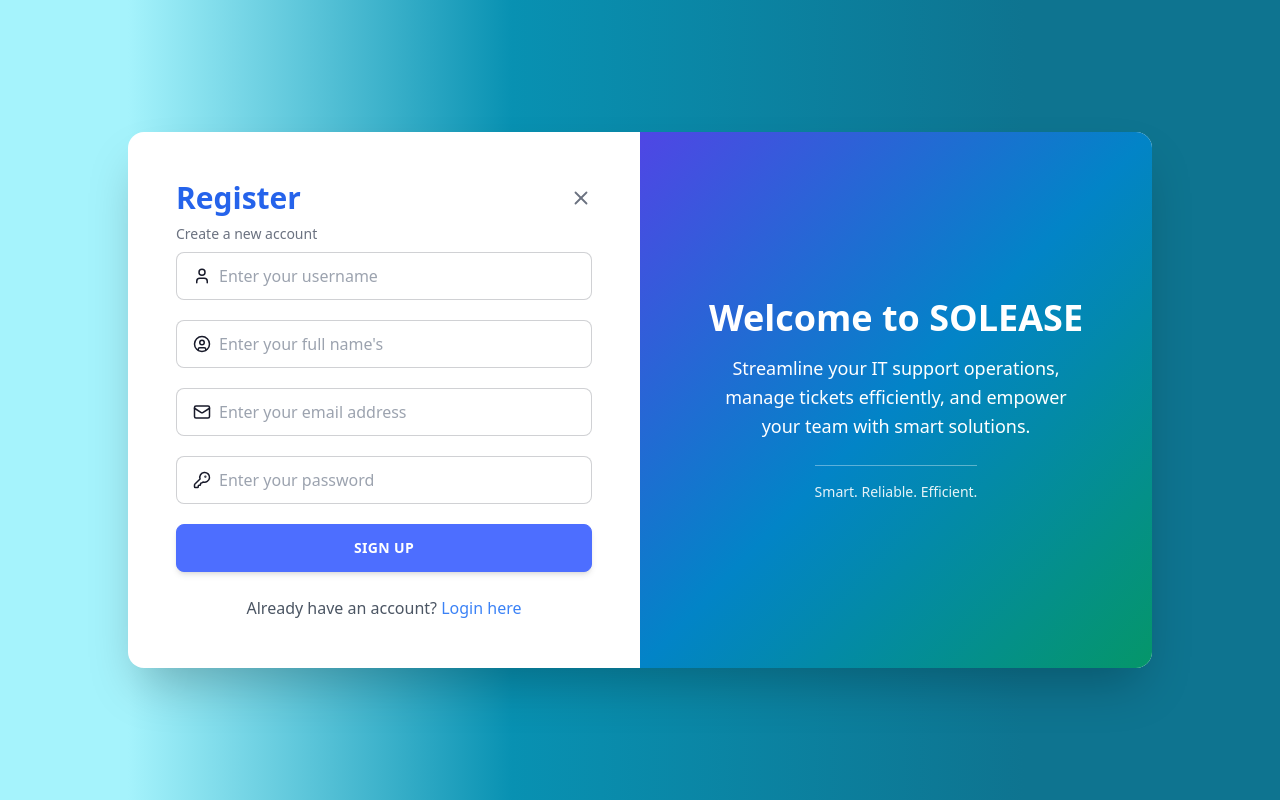
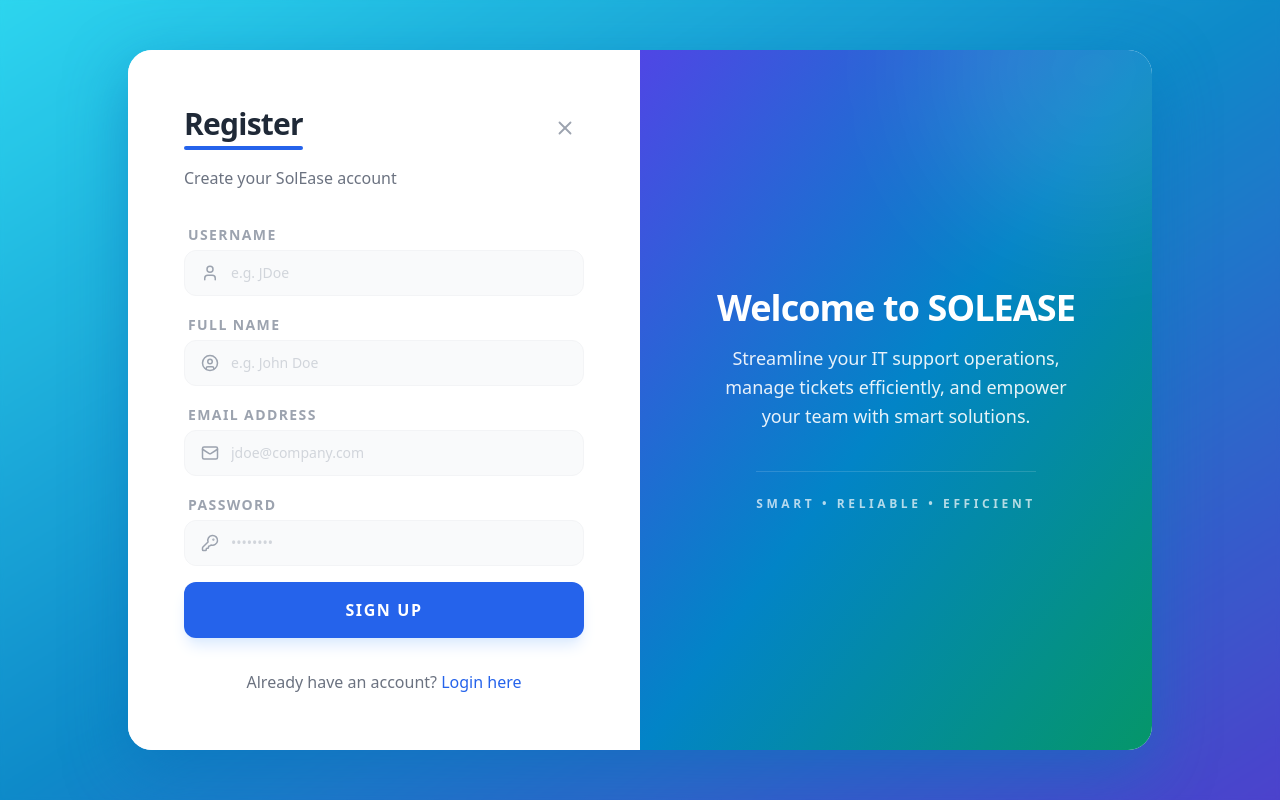
Before and after one commit to JAM3S11/solease, a React (Vite) app in the folder frontend/: page /signup in a window 1280 px wide. Built offline with nearby package versions, Linux system fonts and the light colour scheme; no server answers.

Commit message:
Updated Sign Up & Login

```diff
--- a/frontend/src/components/LoginForm.jsx
+++ b/frontend/src/components/LoginForm.jsx
@@ -30,6 +30,7 @@
         duration: 2000,
         style: {
           background: "#0093FF3D",
+          backdropFilter: "blur(10px)",
         },
         icon: "✔️"
       });
@@ -44,14 +45,14 @@
         case "Service Desk":
           navigate("/servicedesk-dashboard");
           break;
-        case "Manager":
-          navigate("/admin-dashboard");
-          break;
-        default:
-          navigate("/");
+        case "Manager": navigate("/admin-dashboard"); break;
+        default: navigate("/");
       }
 
-      setFormData({ username: "", password: "" });
+      setFormData({
+        username: "",
+        password: ""
+      });
     } catch (err) {
       const message = err.message;
       if (message.toLowerCase().includes("awaiting admin approval")) {
@@ -65,107 +66,131 @@
   };
 
   return (
-    <section className="min-h-screen flex items-center justify-center bg-gradient-to-r from-indigo-500 via-sky-500 to-emerald-500 px-4">
-      <div className="w-full max-w-5xl bg-white shadow-2xl rounded-2xl overflow-hidden grid grid-cols-1 md:grid-cols-2">
+    <section className="relative min-h-screen flex items-center justify-center bg-gradient-to-br from-indigo-600 via-sky-500 to-emerald-500 px-4">
+      <div className="absolute inset-0 bg-white/5 backdrop-blur-[2px]"></div>
+
+      <div className="relative w-full max-w-5xl bg-white shadow-[0_20px_50px_rgba(8,_112,_184,_0.7)] rounded-3xl overflow-hidden grid grid-cols-1 md:grid-cols-2">
         <motion.div
           initial={{ opacity: 0, x: -60 }}
           animate={{ opacity: 1, x: 0 }}
           transition={{ duration: 0.6, ease: "easeOut" }}
-          className="hidden md:flex flex-col justify-center items-center bg-gradient-to-br from-indigo-600 via-sky-600 to-emerald-600 text-white p-10"
+          className="hidden md:flex flex-col justify-center items-center bg-gradient-to-br from-indigo-600 via-blue-600 to-emerald-600 text-white p-12 relative overflow-hidden"
         >
-          <h1 className="text-4xl font-bold mb-4">Welcome to SOLEASE</h1>
-          <p className="text-lg text-center leading-relaxed max-w-sm">
+          <div className="absolute top-[-10%] left-[-10%] w-64 h-64 bg-white/10 rounded-full blur-3xl"></div>
+
+          <h1 className="text-4xl font-bold mb-4 tracking-tight">Welcome to SOLEASE</h1>
+          <p className="text-lg text-center leading-relaxed max-w-sm opacity-90">
             Streamline your IT support operations, manage tickets efficiently,
             and empower your team with smart solutions.
           </p>
-          <div className="mt-6 border-t border-white/40 pt-4 text-sm opacity-90">
-            <p>Smart. Reliable. Efficient.</p>
+          <div className="mt-10 border-t border-white/20 pt-6 text-sm font-medium tracking-widest uppercase opacity-70">
+            <p>Smart • Reliable • Efficient</p>
           </div>
         </motion.div>
+
+        {/* Form section */}
         <motion.div
           initial={{ opacity: 0, y: 40, scale: 0.95 }}
           animate={{ opacity: 1, y: 0, scale: 1 }}
           transition={{ duration: 0.6, ease: "easeOut" }}
-          className="flex flex-col justify-center p-8 sm:p-10 md:p-12"
+          className="flex flex-col justify-center p-10 md:p-14 bg-white"
         >
           {/* Header */}
-          <div className="flex items-center justify-between mb-6">
-            <h2 className="text-2xl md:text-3xl font-bold text-blue-600">
+          <div className="flex items-center justify-between mb-8">
+            <div>
+              <h2 className="text-3xl font-bold text-gray-800 tracking-tight">
                 Login
               </h2>
+              <div className="h-1 w-17 bg-blue-600 rounded-full mt-1"></div>
+            </div>
             <button
               onClick={() => navigate("/")}
-              className="text-gray-500 hover:text-blue-600 transition"
+              className="p-2 rounded-full hover:bg-gray-100 text-gray-400 hover:text-red-500 transition-colors"
             >
-              <X size={22} />
+              <X size={24} />
             </button>
           </div>
 
-          <p className="text-xs md:text-sm -mt-4 mb-2 text-gray-500">
-            Enter your credentials to access your account
+          <p className="text-base mb-8 text-gray-500 font-medium">
+            Enter your credentials to access the SolEase platform.
           </p>
 
-          <form className="space-y-5" onSubmit={handleLogin}>
-            <div className="form-control">
-              <label className="input input-bordered flex items-center gap-2 rounded-lg">
-                <User size={18} />
+          <form className="space-y-6" onSubmit={handleLogin}>
+            <div className="space-y-1">
+              <label className="text-[14px] font-bold text-gray-400 uppercase ml-1">Username</label>
+              <div className="flex items-center gap-3 px-4 py-3 bg-gray-50 border border-gray-100 rounded-xl focus-within:border-blue-500 focus-within:bg-white focus-within:ring-4 focus-within:ring-blue-50 transition-all">
+                <User size={20} className="text-gray-400" />
                 <input
                   type="text"
                   name="username"
                   value={formData.username}
                   onChange={handleChange}
-                  className="grow outline-none"
-                  placeholder="Enter your username"
+                  className="grow bg-transparent outline-none text-gray-700 placeholder:text-gray-300"
+                  placeholder="e.g. JDoe"
                   required
                 />
-              </label>
+              </div>
             </div>
 
-            <div className="form-control">
-              <label className="input input-bordered flex items-center gap-2 rounded-lg">
-                <KeyRound size={18} />
+            <div className="space-y-1">
+              <label className="text-[14px] font-bold text-gray-400 uppercase ml-1">Password</label>
+              <div className="flex items-center gap-3 px-4 py-3 bg-gray-50 border border-gray-100 rounded-xl focus-within:border-blue-500 focus-within:bg-white focus-within:ring-4 focus-within:ring-blue-50 transition-all">
+                <KeyRound size={20} className="text-gray-400" />
                 <input
                   type="password"
                   name="password"
                   value={formData.password}
                   onChange={handleChange}
-                  className="grow outline-none"
-                  placeholder="Enter your password"
+                  className="grow bg-transparent outline-none text-gray-700 placeholder:text-gray-300"
+                  placeholder="••••••••"
                   required
                 />
-              </label>
+              </div>
             </div>
 
+            <div className="flex justify-end">
               <Link
                 to={"/forgot-password"}
-              className="text-sm md:text-base hover:underline hover:text-blue-700"
+                className="text-[15px] font-medium text-blue-600 hover:text-blue-800 transition"
               >
                 Forgot Password?
               </Link>
+            </div>
 
             {error?.toLowerCase().includes("invalid credentials") && (
-              <p className="text-red-600 mt-2 font-semibold">{error}</p>
+              <motion.p initial={{ opacity: 0 }} animate={{ opacity: 1 }} className="text-red-500 text-[14px] font-medium text-center">
+                {error}
+              </motion.p>
             )}
 
             <button
               type="submit"
               disabled={isLoading}
-              className="w-full btn btn-primary text-white rounded-lg shadow-md uppercase tracking-wide hover:scale-[1.02] transition transform"
+              className="w-full py-4 bg-blue-600 text-white rounded-xl font-bold
+              shadow-lg shadow-blue-200 hover:bg-blue-700 hover:shadow-blue-300
+              active:scale-95 transition-all transform uppercase tracking-widest text-base"
             >
-              {isLoading ? "Authenticating..." : "Login"}
+              {isLoading ? (
+                <span className="flex items-center justify-center gap-2">
+                  <span className="w-4 h-4 border-2 border-white/30 border-t-white rounded-full animate-spin"></span>
+                  Authenticating
+                </span>
+              ) : "Sign In"}
             </button>
           </form>
 
           {/* Footer */}
-          <p className="text-sm md:text-base text-center text-gray-600 mt-6">
-            Don’t have an account?{" "}
-            <a
-              href="/signup"
-              className="text-blue-500 font-medium hover:underline"
+          <div className="mt-10 text-center">
+            <p className="text-gray-500 text-base">
+              New to the platform?{" "}
+              <Link
+                to="/signup"
+                className="text-blue-600 font-medium hover:underline"
               >
-              Signup here
-            </a>
+                Create an account
+              </Link>
             </p>
+          </div>
         </motion.div>
       </div>
     </section>
--- a/frontend/src/components/SignUpForm.jsx
+++ b/frontend/src/components/SignUpForm.jsx
@@ -1,5 +1,5 @@
 import React, { useState } from "react";
-import { useNavigate } from "react-router";
+import { useNavigate, Link } from "react-router";
 import { CircleUser, KeyRound, Mail, User, X, Loader } from "lucide-react";
 import { useAuthenticationStore } from "../store/authStore";
 import toast from "react-hot-toast";
@@ -7,10 +7,9 @@
 
 const SignUpForm = () => {
   const navigate = useNavigate();
-
   const { signup, error, isLoading } = useAuthenticationStore();
 
-  const [ formData, setFormData ] = useState({
+  const [formData, setFormData] = useState({
     username: "",
     name: "",
     email: "",
@@ -36,15 +35,13 @@
       await signup(formData.username, formData.name, formData.email, formData.password);
       toast.success("Signup successful! Please verify your email..");
 
-      // Reset the fields
       setFormData({
         username: "",
         name: "",
         email: "",
         password: "",
       });
-
-      navigate("/verify-email")
+      navigate("/verify-email");
     } catch (err) {
       toast.error(error || "Sign up failed!");
     }
@@ -52,130 +49,100 @@
 
   return (
     <section
-      className="min-h-screen flex items-center justify-center px-4 sm:px-6 lg:px-8 bg-gradient-to-r from-cyan-200 from-10% via-cyan-600 via-40% to-cyan-700 to-80%"
+      className="relative min-h-screen flex items-center justify-center px-4 bg-gradient-to-br from-cyan-400 via-sky-600 to-indigo-700"
     >
-      <div className="w-full max-w-5xl bg-white shadow-2xl rounded-2xl overflow-hidden grid grid-cols-1 md:grid-cols-2">
+      <div className="absolute inset-0 bg-white/5 backdrop-blur-[2px]"></div>
+
+      <div className="relative w-full max-w-5xl bg-white shadow-[0_20px_60px_rgba(8,_112,_184,_0.5)] rounded-3xl overflow-hidden grid grid-cols-1 md:grid-cols-2">
+
+        {/* Form code section */}
         <motion.div
           initial={{ opacity: 0, y: 40, scale: 0.95 }}
           animate={{ opacity: 1, y: 0, scale: 1 }}
           transition={{ duration: 0.6, ease: "easeOut" }}
-          className="flex flex-col justify-center p-8 sm:p-10 md:p-12"
+          className="flex flex-col justify-center p-10 md:p-14 bg-white"
         >
-          {/* Header */}
-          <div className="flex items-center justify-between mb-6">
-            <h2 className="text-2xl md:text-3xl font-bold text-blue-600">
-              Register
-            </h2>
+          <div className="flex items-center justify-between mb-8">
+            <div>
+              <h2 className="text-3xl font-bold text-gray-800 tracking-tight">Register</h2>
+              <div className="h-1 w-17 bg-blue-600 rounded-full mt-1"></div>
+            </div>
             <button
               onClick={() => navigate("/")}
-              className="text-gray-500 hover:text-blue-600 transition"
+              className="p-2 rounded-full hover:bg-gray-100 text-gray-400 hover:text-red-500 transition-colors"
             >
               <X size={22} />
             </button>
           </div>
-          <p className="text-xs md:text-sm -mt-4 mb-2 text-gray-500">Create a new account</p>
+          <p className="text-base -mt-4 mb-8 text-gray-500 font-medium">Create your SolEase account</p>
 
-          {/* Form */}
-          <form className="space-y-5" onSubmit={handleSubmit}>
-            <div className="form-control">
-              <label className="input input-bordered flex items-center gap-2 rounded-lg">
-                <User size={18} />
+          <form className="space-y-4" onSubmit={handleSubmit}>
+            {[
+              { name: "username", icon: <User size={18}/>, label: "Username", placeholder: "e.g. JDoe" },
+              { name: "name", icon: <CircleUser size={18}/>, label: "Full Name", placeholder: "e.g. John Doe" },
+              { name: "email", icon: <Mail size={18}/>, label: "Email Address", placeholder: "jdoe@company.com", type: "email" },
+              { name: "password", icon: <KeyRound size={18}/>, label: "Password", placeholder: "••••••••", type: "password" }
+            ].map((field) => (
+              <div key={field.name} className="space-y-1">
+                <label className="text-[14px] font-bold text-gray-400 uppercase ml-1 tracking-widest">{field.label}</label>
+                <div className="flex items-center gap-3 px-4 py-3 bg-gray-50 border border-gray-100 rounded-xl focus-within:border-blue-500 focus-within:bg-white focus-within:ring-4 focus-within:ring-blue-50 transition-all">
+                  <span className="text-gray-400">{field.icon}</span>
                   <input
-                  type="text"
-                  name="username"
-                  value={formData.username}
+                    type={field.type || "text"}
+                    name={field.name}
+                    value={formData[field.name]}
                     onChange={handleChange}
-                  className="grow outline-none"
-                  placeholder="Enter your username"
+                    className="grow bg-transparent outline-none text-gray-700 text-sm placeholder:text-gray-300"
+                    placeholder={field.placeholder}
                     required
                   />
-              </label>
                 </div>
-
-            <div className="form-control">
-              <label className="input input-bordered flex items-center gap-2 rounded-lg">
-                <CircleUser size={18} />
-                <input
-                  type="text"
-                  name="name"
-                  value={formData.name}
-                  onChange={handleChange}
-                  className="grow outline-none"
-                  placeholder="Enter your full name's"
-                  required
-                />
-              </label>
               </div>
-
-            <div className="form-control">
-              <label className="input input-bordered flex items-center gap-2 rounded-lg">
-                <Mail size={18} />
-                <input
-                  type="email"
-                  name="email"
-                  value={formData.email}
-                  onChange={handleChange}
-                  className="grow outline-none"
-                  placeholder="Enter your email address"
-                  required
-                />
-              </label>
-            </div>
-
-            <div className="form-control">
-              <label className="input input-bordered flex items-center gap-2 rounded-lg">
-                <KeyRound size={18} />
-                <input
-                  type="password"
-                  name="password"
-                  value={formData.password}
-                  onChange={handleChange}
-                  className="grow outline-none"
-                  placeholder="Enter your password"
-                  required
-                />
-              </label>
-            </div>
+            ))}
 
             {error?.toLowerCase().includes("sign") && (
-              <p className="text-red-600 mt-2 font-semibold">{error}</p>
+              <p className="text-red-500 text-[14px] font-medium text-center mt-2">{error}</p>
             )}
 
-
-            {/* Button */}
             <button
               disabled={isLoading}
               type="submit"
-              className="w-full btn btn-primary text-white rounded-lg shadow-md uppercase tracking-wide hover:scale-[1.02] transition transform"
+              className="w-full py-4 bg-blue-600 text-white
+              rounded-xl font-bold shadow-lg shadow-blue-100 hover:bg-blue-700 hover:shadow-blue-200
+              active:scale-95 transition-all transform uppercase
+              tracking-widest text-base mt-4 flex items-center justify-center gap-2"
             >
-              {isLoading ? "Signing Up..." : "Sign Up"}
+              {isLoading ? (
+                <>
+                  <Loader className="animate-spin" size={18} />
+                  <span>Creating Account...</span>
+                </>
+              ) : "Sign Up"}
             </button>
           </form>
 
-          {/* Footer */}
-          <p className="text-sm md:text-base text-center text-gray-600 mt-6">
+          <p className="text-base text-center text-gray-500 mt-8 font-medium">
             Already have an account?{" "}
-            <a
-              href="/login"
-              className="text-blue-500 font-medium hover:underline"
-            >
-              Login here
-            </a>
+            <Link to="/login" className="text-blue-600 font-medium hover:underline">Login here</Link>
           </p>
         </motion.div>
+
         <motion.div
           initial={{ opacity: 0, x: 16 }}
           animate={{ opacity: 1, x: 0 }}
           transition={{ duration: 0.6, ease: "easeOut" }}
-          className="hidden md:flex flex-col justify-center items-center bg-gradient-to-br from-indigo-600 via-sky-600 to-emerald-600 text-white p-10"
+          className="hidden md:flex flex-col justify-center items-center bg-gradient-to-br from-indigo-600 via-sky-600 to-emerald-600 text-white p-12 relative overflow-hidden"
         >
-          <h1 className="text-4xl font-bold mb-4">Welcome to SOLEASE</h1>
-          <p className="text-lg text-center leading-relaxed max-w-sm">
+          {/* Decorative glass circle */}
+          <div className="absolute top-[-20%] right-[-20%] w-80 h-80 bg-white/10 rounded-full blur-3xl"></div>
+
+          <h1 className="text-4xl font-bold mb-4 tracking-tight">Welcome to SOLEASE</h1>
+          <p className="text-lg text-center leading-relaxed max-w-sm opacity-90">
             Streamline your IT support operations, manage tickets efficiently,
             and empower your team with smart solutions.
           </p>
-          <div className="mt-6 border-t border-white/40 pt-4 text-sm opacity-90">
-            <p>Smart. Reliable. Efficient.</p>
+          <div className="mt-10 border-t border-white/20 pt-6 text-xs font-bold tracking-[0.3em] uppercase opacity-70">
+            <p>Smart • Reliable • Efficient</p>
           </div>
         </motion.div>
       </div>
```
Lines whose indentation alone changed are shown as unchanged.
